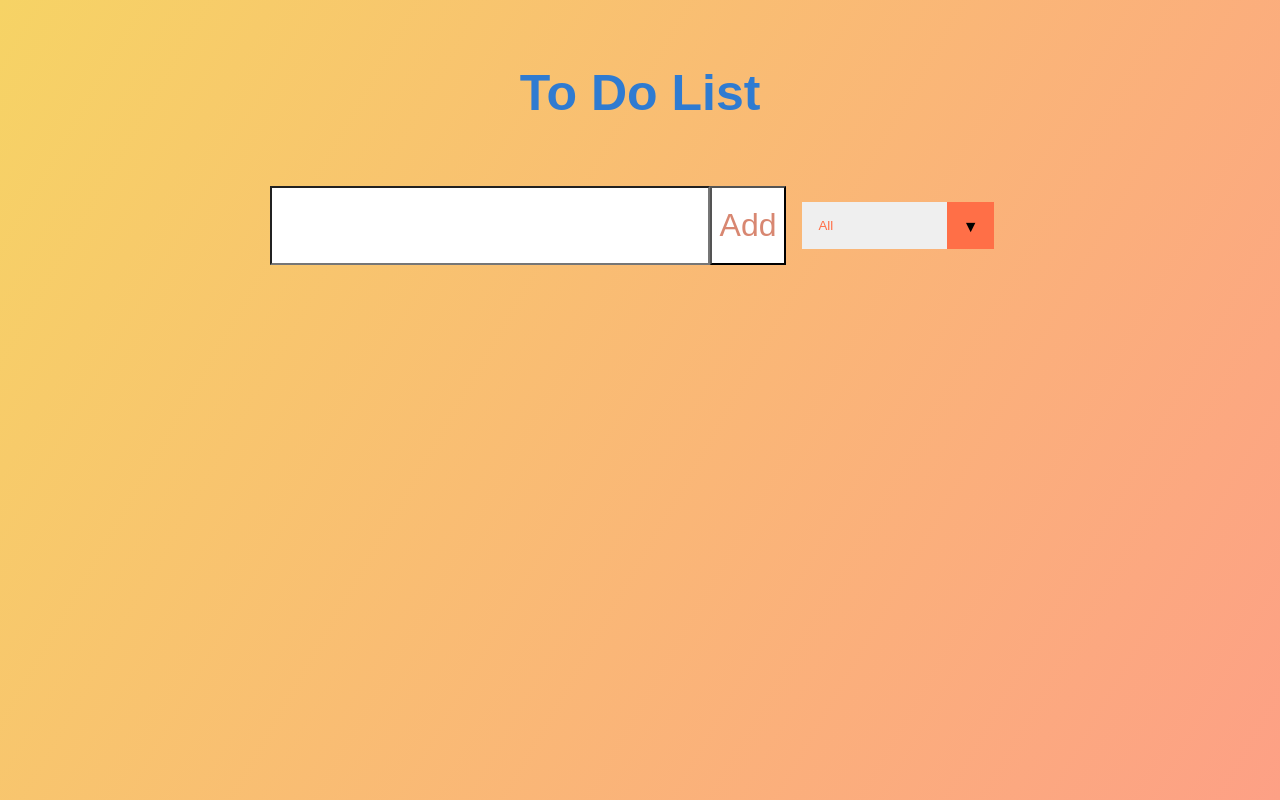
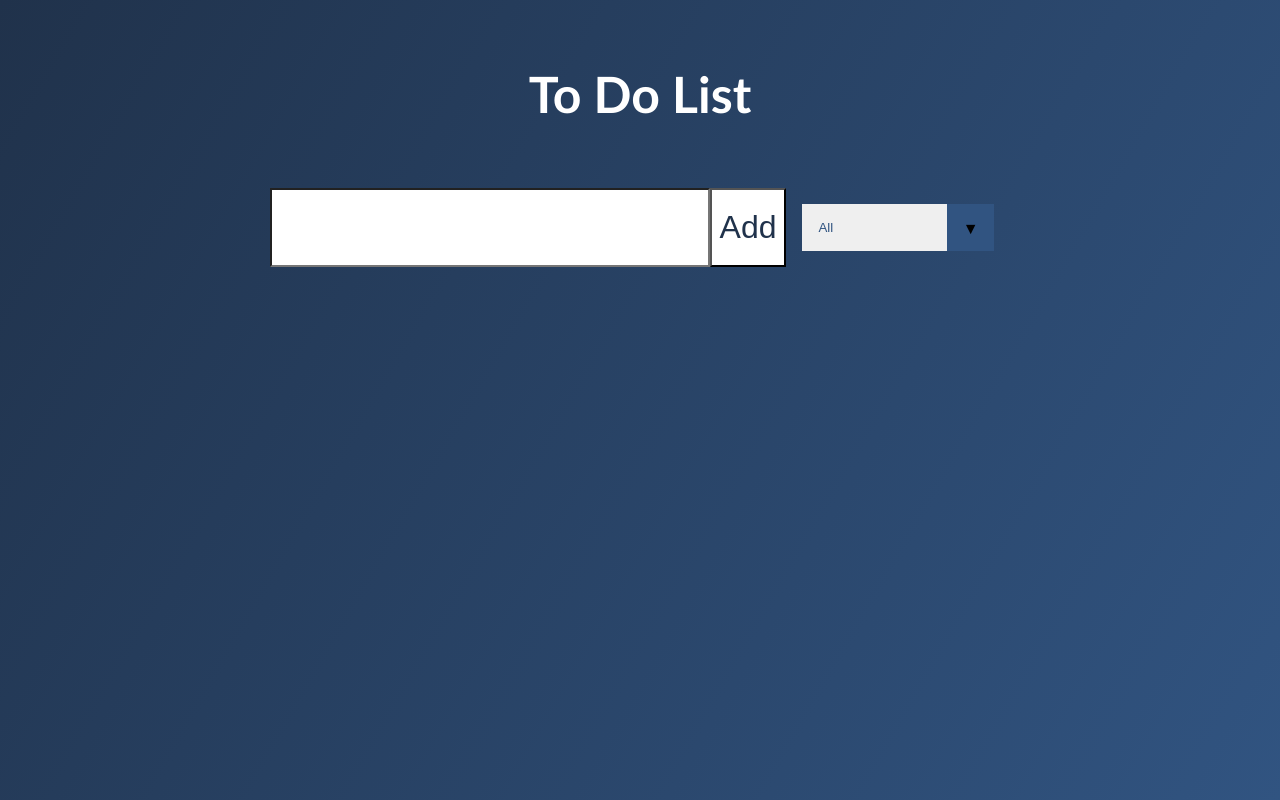
Before and after one commit to Kearss/TODOLIST, a plain HTML site: page index.html in a window 1280 px wide. Drawn offline with Linux system fonts and the light colour scheme.

Commit message:
changes
Signed-off-by: Kearsz <16836684+Kearsz@users.noreply.github.com>

```diff
--- a/StyleSheet.css
+++ b/StyleSheet.css
@@ -5,11 +5,13 @@
 }
 h1 {
   font-size: 50px;
-  color:rgb(47, 123, 209);
+  font-family: 'Trebuchet MS', 'Lucida Sans Unicode', 'Lucida Grande', 'Lucida Sans', Arial, sans-serif;
+  color:rgb(255, 255, 255);
   margin: 5%;
+  text-shadow: #20324b;
 }
 body{
-  background-image: linear-gradient(120deg, #f6d365, #fda085);
+  background-image: linear-gradient(120deg, #20324b, #315481);
   color: black;
   font-family: "poppins", sans-serif;
   min-height: 100vh;
@@ -27,17 +29,17 @@ form input,
 form button{
 padding: 0.5rem;
 font-size: 2rem;
-border-color: linear-gradient(120deg, #f6d365, #fda085);
+border-color: linear-gradient(120deg, #20324b, #ff0000);
 background: white;
 }
 form button{
-  color:#d88771;
+  color:#20324b;
   background: white;
   cursor: pointer;
   transition: all 0.3 ease;
 }
 form button:hover{
-  background:#d88771;
+  background:#20324b;
   color: white;
 }
 .todo-container{
@@ -63,7 +65,7 @@ form button:hover{
   flex: 1;
 }
 .poista-btn, .valmis-btn{
-  background: #ff6f47;
+  background: #ff00009f;
   color: white;
   border: 1rem;
   padding: 1rem;
@@ -100,7 +102,7 @@ select {
   overflow: hidden;
 }
 select {
-  color: #ff6f47;
+  color: #315481;
   font-family: "Poppins", sans-serif;
   cursor: pointer;
   width: 12rem;
@@ -112,7 +114,7 @@ select {
   top: 0;
   right: 0;
   padding: 1rem;
-  background: #ff6f47;
+  background: #315481;
   cursor: pointer;
   pointer-events: none;
 }
```
